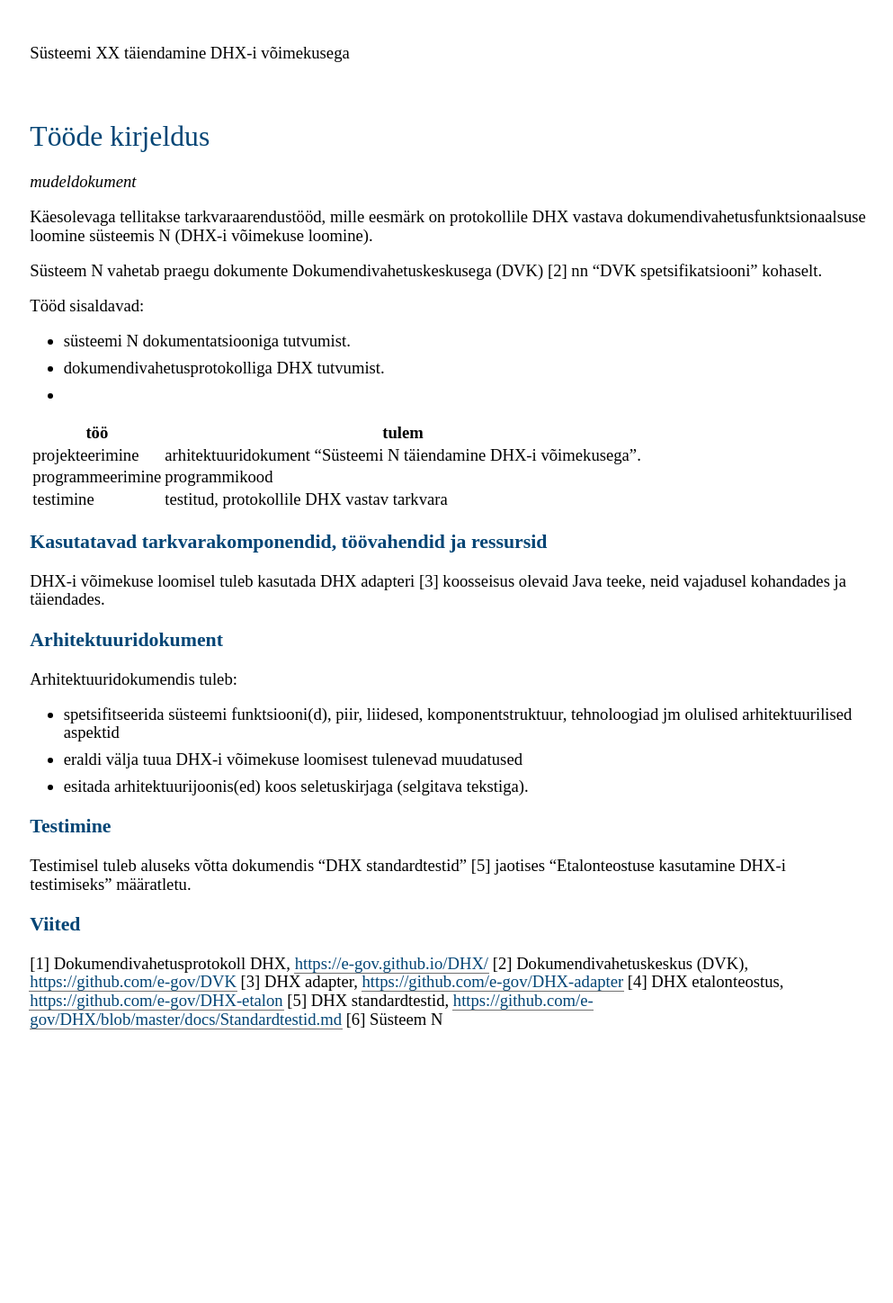
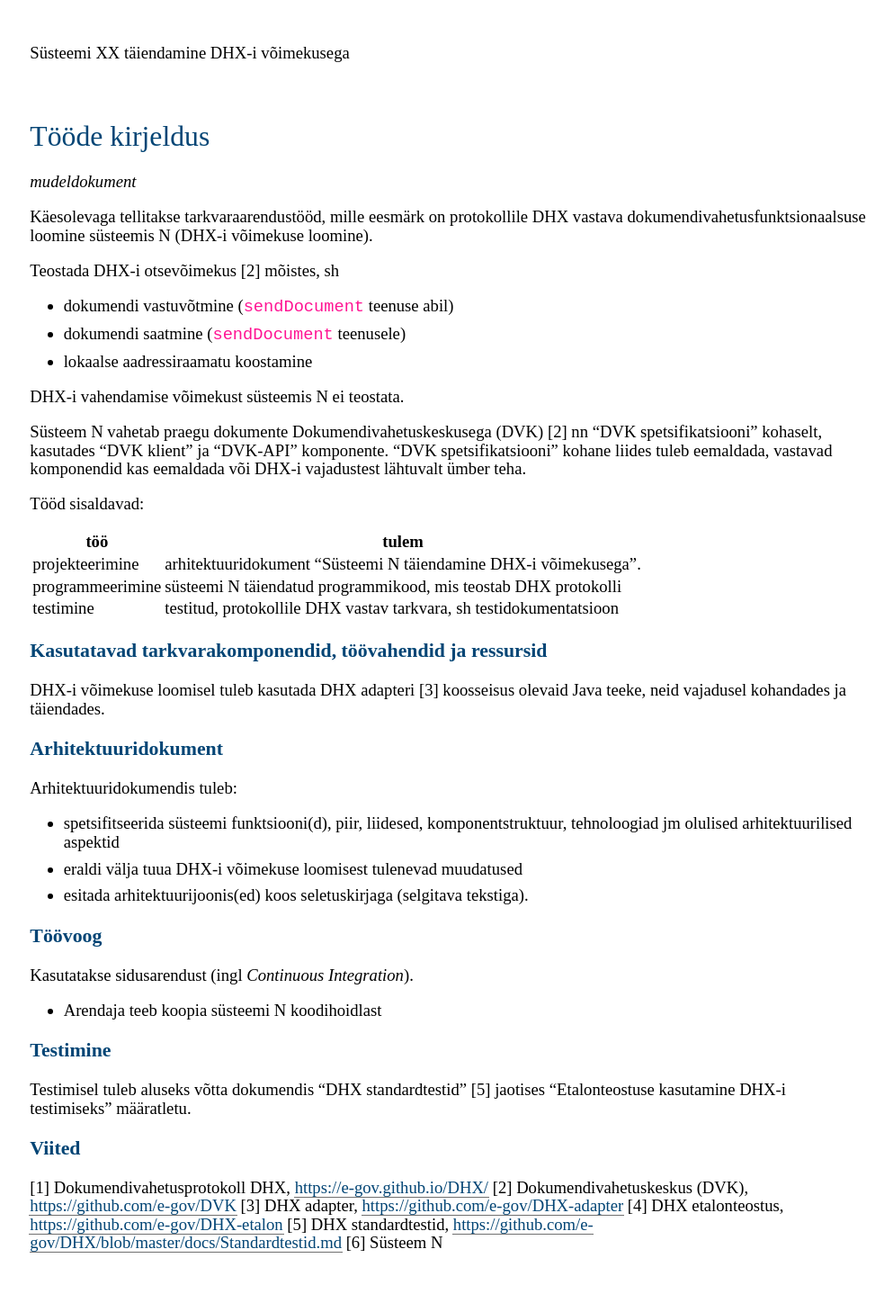
Before and after one commit to e-gov/DHX, a Jekyll site: the page built from docs/LY.md, in a window 1280 px wide. Shown: the whole page at 90% size, without its empty margins (167-1160 px from the left). Built offline with Jekyll 4.4.1, drawn with Linux system fonts in a browser that asks for light colours; before the commit the page ends 1199 px from its top, so only the background shows below that.

Commit message:
Update LY.md

```diff
--- a/docs/LY.md
+++ b/docs/LY.md
@@ -12,19 +12,22 @@ _mudeldokument_
 
 Käesolevaga tellitakse tarkvaraarendustööd, mille eesmärk on protokollile DHX vastava dokumendivahetusfunktsionaalsuse loomine süsteemis N (DHX-i võimekuse loomine).
 
-Süsteem N vahetab praegu dokumente Dokumendivahetuskeskusega (DVK) [2] nn "DVK spetsifikatsiooni" kohaselt.
+Teostada DHX-i otsevõimekus [2] mõistes, sh
+- dokumendi vastuvõtmine (`sendDocument` teenuse abil)
+- dokumendi saatmine (`sendDocument` teenusele)
+- lokaalse aadressiraamatu koostamine
+
+DHX-i vahendamise võimekust süsteemis N ei teostata.
+
+Süsteem N vahetab praegu dokumente Dokumendivahetuskeskusega (DVK) [2] nn "DVK spetsifikatsiooni" kohaselt, kasutades "DVK klient" ja "DVK-API" komponente. "DVK spetsifikatsiooni" kohane liides tuleb eemaldada, vastavad komponendid kas eemaldada või DHX-i vajadustest lähtuvalt ümber teha.
 
 Tööd sisaldavad:
-
-- süsteemi N dokumentatsiooniga tutvumist.
-- dokumendivahetusprotokolliga DHX tutvumist.
--
 
 | töö | tulem |
 |-----|-----------|
 | projekteerimine | arhitektuuridokument "Süsteemi N täiendamine DHX-i võimekusega". |
-| programmeerimine | programmikood |
-| testimine        | testitud, protokollile DHX vastav tarkvara |
+| programmeerimine | süsteemi N täiendatud programmikood, mis teostab DHX protokolli |
+| testimine        | testitud, protokollile DHX vastav tarkvara, sh testidokumentatsioon |
 
 ### Kasutatavad tarkvarakomponendid, töövahendid ja ressursid
 
@@ -33,13 +36,24 @@ DHX-i võimekuse loomisel tuleb kasutada DHX adapteri [3] koosseisus olevaid Jav
 ### Arhitektuuridokument
 
 Arhitektuuridokumendis tuleb:
+
 - spetsifitseerida süsteemi funktsiooni(d), piir, liidesed, komponentstruktuur, tehnoloogiad jm olulised arhitektuurilised aspektid
 - eraldi välja tuua DHX-i võimekuse loomisest tulenevad muudatused
 - esitada arhitektuurijoonis(ed) koos seletuskirjaga (selgitava tekstiga).
 
+### Töövoog
+
+Kasutatakse sidusarendust (ingl _Continuous Integration_).
+
+- Arendaja teeb koopia süsteemi N koodihoidlast
+
+
+
 ### Testimine
 
 Testimisel tuleb aluseks võtta dokumendis "DHX standardtestid" [5] jaotises "Etalonteostuse kasutamine DHX-i testimiseks" määratletu.
+
+
 
 
 
```
